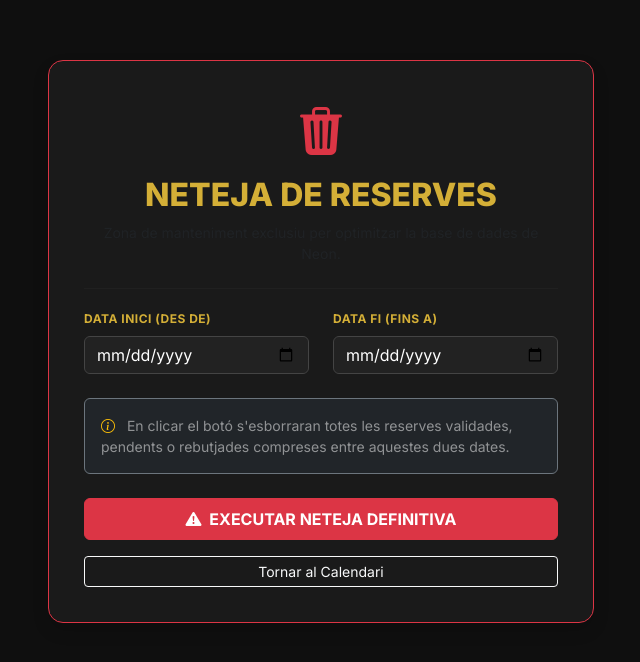
After one commit to MartiCanals/esportscorb-, a Django app: page /gestio-tecnica/brossa/ in a window 1280 px wide. The commit adds this page. Shown: the top 662 px of the page, without its empty margins (319-959 px from the left). Run offline with Django 4.2, Linux system fonts and the light colour scheme; the visitor is signed in with stand-in values (Sample User, id 1); data that the repository does not hold is empty.

Commit message:
Esborrar

```diff
--- a/esportscorb/urls.py
+++ b/esportscorb/urls.py
@@ -47,6 +47,11 @@ urlpatterns = [
     path('api/reserves/', views.api_reserves, name='api_reserves'),
     path('api/hores-ocupades/', views.api_hores_ocupades, name='api_hores_ocupades'),
 
+
+    path('gestio-tecnica/brossa/', views.pantalla_brossa, name='pantalla_brossa'),
+    path('gestio-tecnica/brossa/eliminar/', views.esborrar_reserves_periode, name='esborrar_reserves_periode'),
+
+
     path('password_reset/', auth_views.PasswordResetView.as_view(template_name='reservescorbera/password_reset.html'), name='password_reset'),
     path('password_reset/done/', auth_views.PasswordResetDoneView.as_view(template_name='reservescorbera/password_reset_done.html'), name='password_reset_done'),
     path('reset/<uidb64>/<token>/', auth_views.PasswordResetConfirmView.as_view(template_name='reservescorbera/password_reset_confirm.html'), name='password_reset_confirm'),
--- a/reservescorbera/templates/reservescorbera/inici.html
+++ b/reservescorbera/templates/reservescorbera/inici.html
@@ -152,6 +152,9 @@
                 style="background: rgba(255, 255, 255, 0.1); border: none; border-radius: 8px; color: var(--accent); padding: 8px; display: inline-flex; align-items: center; text-decoration: none; cursor: pointer;"
                 onclick="confirmarAplicarPlantilla()">
                     <i class="bi bi-magic"></i>
+                </a>
+                <a href="{% url 'pantalla_brossa' %}" class="nav-icon-link" title="Neteja de Reserves Antigues" style="color: #dc3545;">
+                    <i class="bi bi-trash3"></i>
                 </a>
                 <a href="{% url 'gestio_tecnica' %}" class="nav-icon-link" title="Gestió d'Instal·lacions i Usuaris">
                     <i class="bi bi-gear-fill"></i>
--- /dev/null
+++ b/reservescorbera/templates/reservescorbera/neteja_reserves.html
@@ -0,0 +1,83 @@
+<!DOCTYPE html>
+<html lang="ca">
+<head>
+    <meta charset="UTF-8">
+    <meta name="viewport" content="width=device-width, initial-scale=1.0">
+    <title>Manteniment de Dades - Esports Corbera</title>
+    <link href="https://cdn.jsdelivr.net/npm/bootstrap@5.3.0/dist/css/bootstrap.min.css" rel="stylesheet">
+    <link rel="stylesheet" href="https://cdn.jsdelivr.net/npm/bootstrap-icons@1.11.0/font/bootstrap-icons.css">
+    <link href="https://fonts.googleapis.com/css2?family=Inter:wght@400;700;800&display=swap" rel="stylesheet">
+    <style>
+        body { background-color: #0f0f0f; color: white; font-family: 'Inter', sans-serif; }
+        .card-custom {
+            background-color: #1a1a1a;
+            border: 1px solid #dc3545; /* Vora vermella de seguretat */
+            border-radius: 15px;
+            margin-top: 60px;
+            padding: 35px;
+        }
+        .form-label { color: #d4af37; font-weight: bold; font-size: 0.75rem; letter-spacing: 0.5px; }
+        .form-control { background-color: #222; border: 1px solid #444; color: white; }
+        .form-control:focus { background-color: #2a2a2a; border-color: #dc3545; color: white; box-shadow: none; }
+    </style>
+</head>
+<body>
+    <div class="container">
+        <div class="row justify-content-center">
+            <div class="col-md-6">
+
+                {% if messages %}
+                    {% for message in messages %}
+                        <div class="alert alert-{% if message.tags == 'error' %}danger{% else %}{{ message.tags }}{% endif %} text-center mt-3" role="alert">
+                            {{ message }}
+                        </div>
+                    {% endfor %}
+                {% endif %}
+
+                <div class="card-custom shadow">
+                    <div class="text-center mb-4">
+                        <i class="bi bi-trash3-fill text-danger" style="font-size: 3rem;"></i>
+                        <h2 class="mt-2" style="color: #d4af37; font-weight: 800;">NETEJA DE RESERVES</h2>
+                        <p class="text-muted small">Zona de manteniment exclusiu per optimitzar la base de dades de Neon.</p>
+                    </div>
+                    <hr style="border-color: #333;">
+
+                    <form action="{% url 'esborrar_reserves_periode' %}" method="POST" onsubmit="return confirmarEsborrat();">
+                        {% csrf_token %}
+
+                        <div class="row mb-4">
+                            <div class="col-6">
+                                <label class="form-label">DATA INICI (DES DE)</label>
+                                <input type="date" name="data_inici" class="form-control" required>
+                            </div>
+                            <div class="col-6">
+                                <label class="form-label">DATA FI (FINS A)</label>
+                                <input type="date" name="data_fi" class="form-control" required>
+                            </div>
+                        </div>
+
+                        <div class="alert alert-secondary bg-dark text-white-50 border-secondary small mb-4">
+                            <i class="bi bi-info-circle text-warning me-2"></i>
+                            En clicar el botó s'esborraran totes les reserves validades, pendents o rebutjades compreses entre aquestes dues dates.
+                        </div>
+
+                        <div class="d-grid gap-2">
+                            <button type="submit" class="btn btn-danger fw-bold py-2">
+                                <i class="bi bi-exclamation-triangle-fill me-1"></i> EXECUTAR NETEJA DEFINITIVA
+                            </button>
+                            <a href="/inici/" class="btn btn-outline-light btn-sm mt-2">Tornar al Calendari</a>
+                        </div>
+                    </form>
+                </div>
+
+            </div>
+        </div>
+    </div>
+
+    <script>
+    function confirmarEsborrat() {
+        return confirm("⚠️ ALERTA DE SEGURETAT:\nEstàs completament segur que vols eliminar aquest bloc de reserves?\nAquesta acció és irreversible i alliberarà espai a la base de dades immediatament.");
+    }
+    </script>
+</body>
+</html>
--- a/reservescorbera/views.py
+++ b/reservescorbera/views.py
@@ -1028,3 +1028,44 @@ def canviar_password_usuari(request, pk):
             messages.error(request, "No pots canviar la contrasenya de l'administrador principal.")
 
     return redirect('/gestio-tecnica/') # O la teva ruta de gestió
+
+
+from django.shortcuts import render, redirect
+from django.contrib import messages
+from django.contrib.admin.views.decorators import staff_member_required
+from .models import Reserva
+
+# VISTA 1: Només per obrir la pàgina de la brossa
+@staff_member_required
+def pantalla_brossa(request):
+    return render(request, 'reservescorbera/neteja_reserves.html')
+
+# VISTA 2: Acció de l'esborrat massiu per rang de dates
+@staff_member_required
+def esborrar_reserves_periode(request):
+    if request.method == "POST":
+        data_inici = request.POST.get('data_inici')
+        data_fi = request.POST.get('data_fi')
+
+        if not data_inici or not data_fi:
+            messages.error(request, "S'han d'introduir les dues dates.")
+            return redirect('pantalla_brossa')
+
+        if data_inici > data_fi:
+            messages.error(request, "La data d'inici no pot ser posterior a la de fi.")
+            return redirect('pantalla_brossa')
+
+        # 🌟 AQUÍ ESTÀ EL CANVI PRINCIPAL:
+        # Utilitzem 'inici__date__range' per extreure només el dia del DateTimeField
+        reserves_a_eliminar = Reserva.objects.filter(inici__date__range=[data_inici, data_fi])
+        quantitat = reserves_a_eliminar.count()
+
+        if quantitat == 0:
+            messages.info(request, "No s'ha trobat cap reserva en aquestes dates.")
+        else:
+            reserves_a_eliminar.delete()
+            messages.success(request, f"S'han eliminat permanentment {quantitat} reserves de la base de dades.")
+
+        return redirect('pantalla_brossa')
+
+    return redirect('pantalla_brossa')
```
